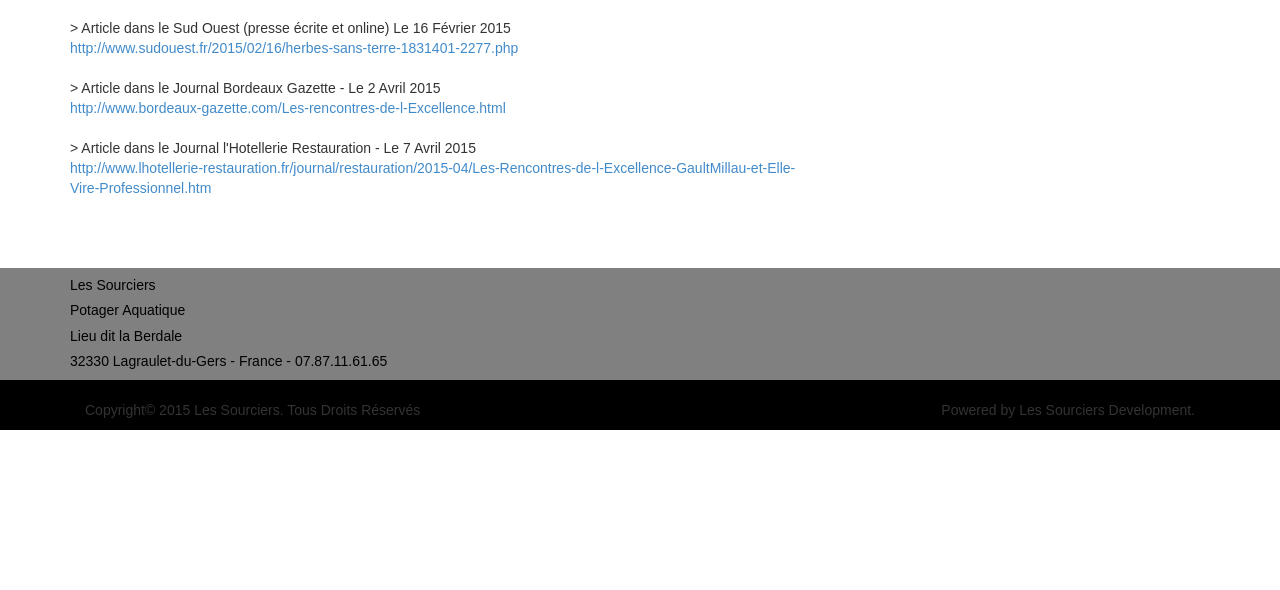
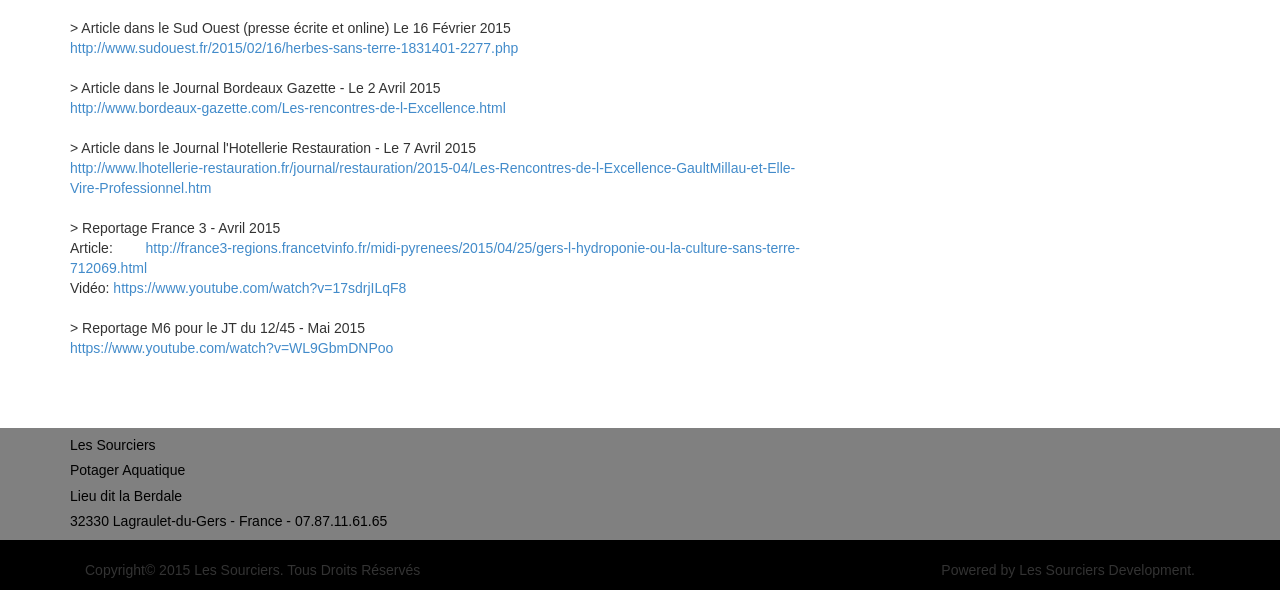
Before and after one commit to nsarle/LesSourciers, a PHP site: page /Presse.php in a window 1280 px wide. Shown: the part 789-1379 px from the top of the page. Before the commit the page ends 1219 px from the top, so only its background shows below. Run offline with PHP 8.4, Linux system fonts and the light colour scheme; some libraries are stand-ins or nearby versions; some web fonts are replaced.

Commit message:
some changes

```diff
--- a/Presse.php
+++ b/Presse.php
@@ -46,6 +46,17 @@
 <a href="http://www.lhotellerie-restauration.fr/journal/restauration/2015-04/Les-Rencontres-de-l-Excellence-GaultMillau-et-Elle-Vire-Professionnel.htm" target="_blank">http://www.lhotellerie-restauration.fr/journal/restauration/2015-04/Les-Rencontres-de-l-Excellence-GaultMillau-et-Elle-Vire-Professionnel.htm
 </a><br><br>
 
+                    > Reportage France 3 - Avril 2015<br>
+Article: <a href="http://france3-regions.francetvinfo.fr/midi-pyrenees/2015/04/25/gers-l-hydroponie-ou-la-culture-sans-terre-712069.html"
+target="_blank">http://france3-regions.francetvinfo.fr/midi-pyrenees/2015/04/25/gers-l-hydroponie-ou-la-culture-sans-terre-712069.html</a> <br>
+Vidéo: <a href="https://www.youtube.com/watch?v=17sdrjILqF8"
+target="_blank">https://www.youtube.com/watch?v=17sdrjILqF8
+</a><br><br>
+
+ > Reportage M6 pour le JT du 12/45 - Mai 2015<br>
+<a href="https://www.youtube.com/watch?v=WL9GbmDNPoo" target="_blank">https://www.youtube.com/watch?v=WL9GbmDNPoo
+</a><br><br>
+
                         </p><br><br>
                         </div>
                     </div>
```
Also changed, not shown: Cours.php (+4 -4 lines), Partenaires.php (+8 -7 lines).
